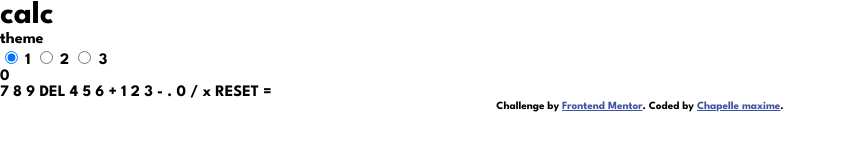
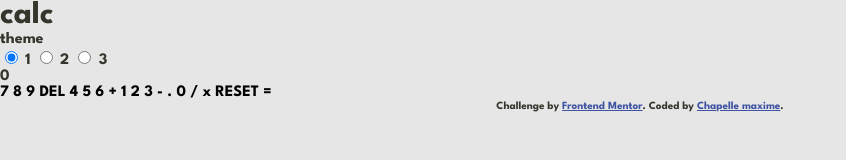
Before and after one commit to maxi1993-tech/calculator-app, a website: page index.html in a window 1280 px wide. Shown: the whole page, without its empty margins (0-846 px from the left). Drawn offline with Linux system fonts and the light colour scheme.

Commit message:
feat: add body styles

```diff
--- /dev/null
+++ b/sass/base/_body.scss
@@ -0,0 +1,7 @@
+@use "../abstracts/variables" as *;
+
+body {
+    min-height: 100dvh;
+    background-color: var(--main-background);
+    color: var(--color-text);
+}
--- a/sass/main.scss
+++ b/sass/main.scss
@@ -1,5 +1,6 @@
 @use "abstracts/variables";
 @use "themes/themes";
+@use "base/body";
 @use "base/reset";
 @use "base/typography";
 @use "layout/footer";
```
Also changed, not shown: css/style.css.
